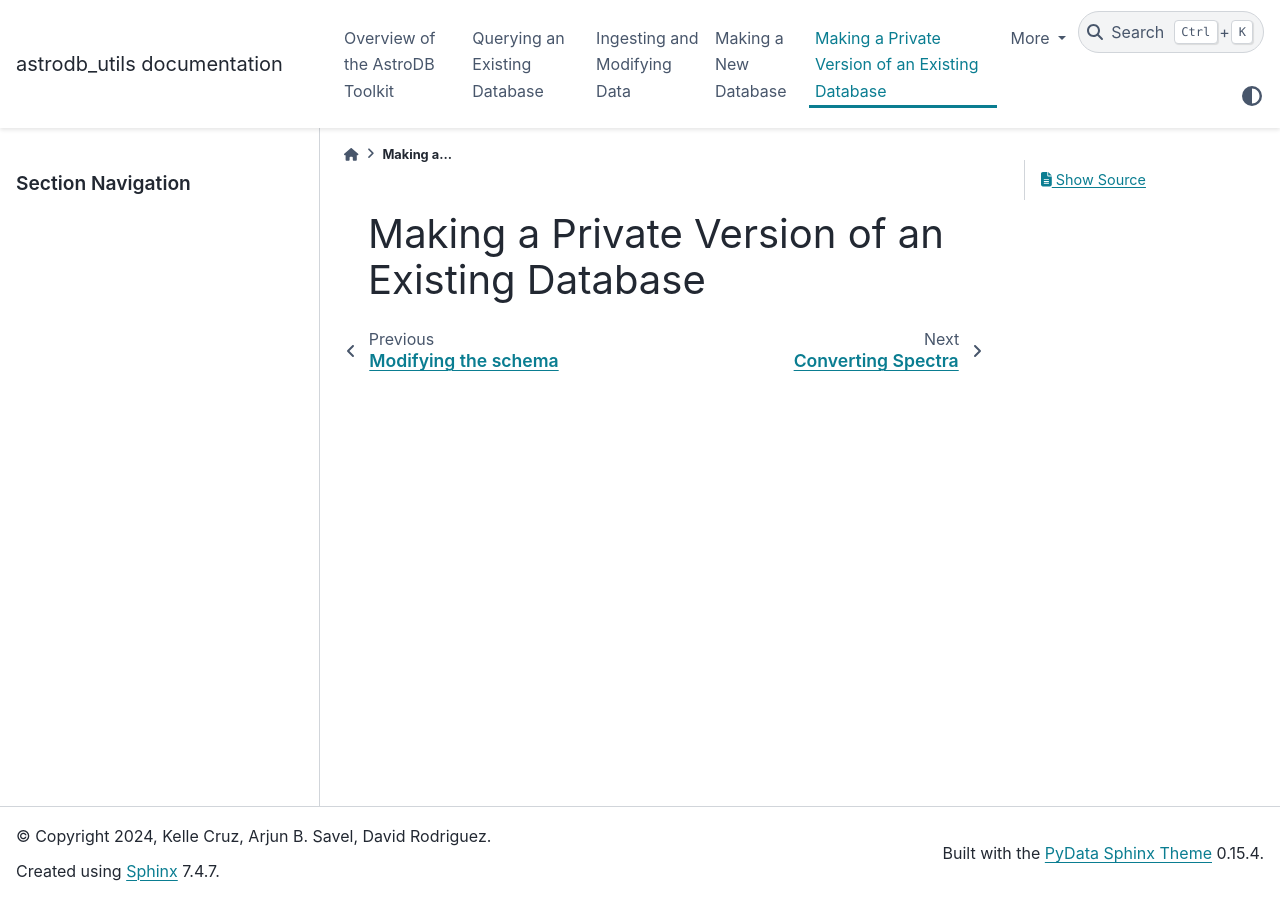
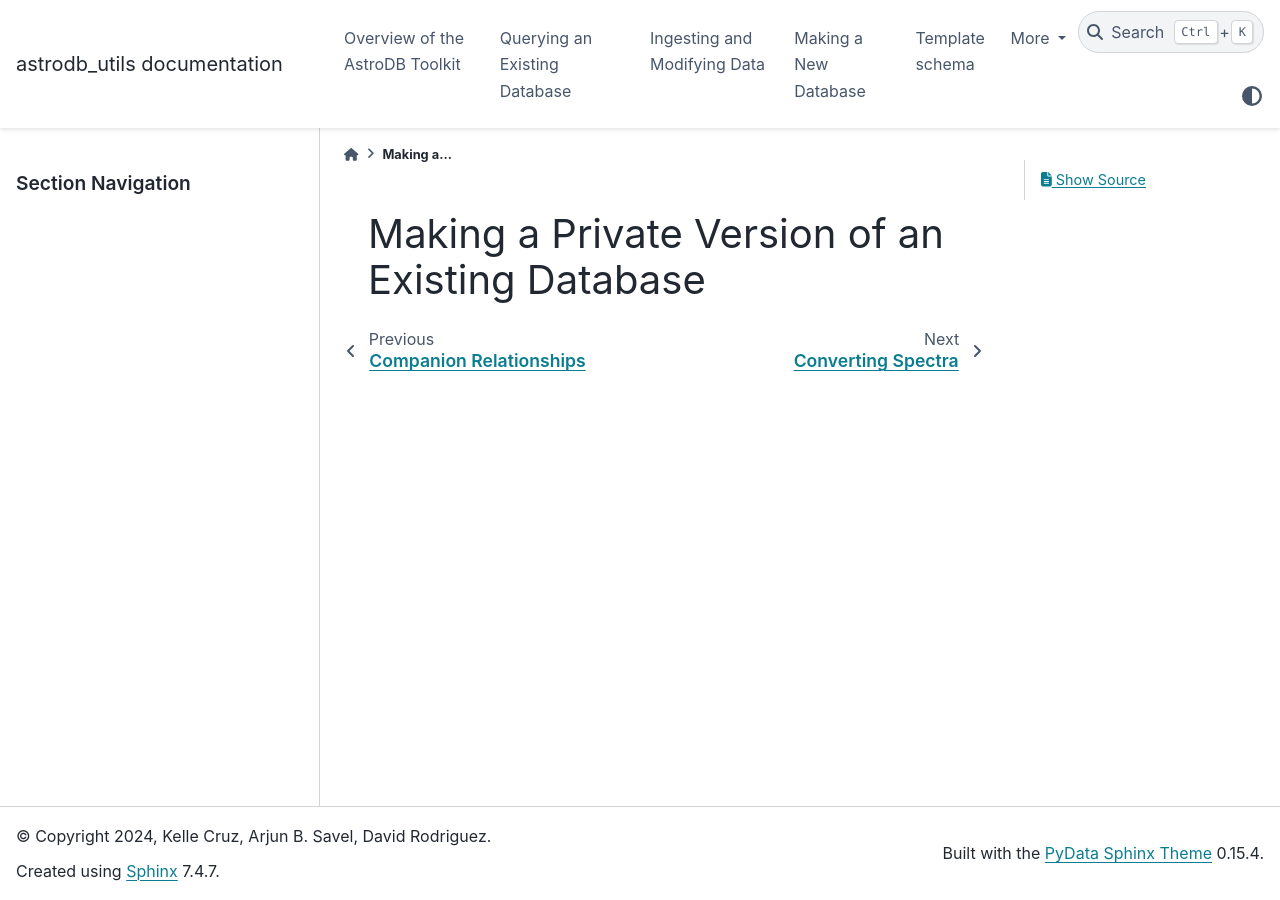
Before and after one commit to astrodbtoolkit/astrodb_utils, a Sphinx documentation site: the page built from docs/pages/making_private_version.rst, in a window 1280 px wide. Built offline with Sphinx 7.4.7 and the PyData theme 0.15.4, drawn with Linux system fonts in a browser that asks for light colours; the version number could not be read and is left out.

Commit message:
start template schema docs

```diff
--- a/docs/conf.py
+++ b/docs/conf.py
@@ -56,6 +56,7 @@ extensions = [
     "sphinx.ext.mathjax",
     "nbsphinx",
     "pydata_sphinx_theme",
+    'sphinx_mdinclude',
 ]
 
 
--- a/docs/doc_requirements.txt
+++ b/docs/doc_requirements.txt
@@ -5,3 +5,4 @@ nbsphinx
 pydata-sphinx-theme
 mock
 sphinx-pyproject
+sphinx_mdinclude
--- a/docs/index.rst
+++ b/docs/index.rst
@@ -18,6 +18,7 @@ User Guide
    pages/querying_existing_db/index
    pages/ingesting/getting_started_ingesting
    pages/make_new_db/getting_started_new_database
+   pages/template_schema/template_schema
    pages/making_private_version
    pages/converting_spectra/converting_spectra
    pages/getting_help/index
--- /dev/null
+++ b/docs/pages/template_schema/template_schema.rst
@@ -0,0 +1,8 @@
+Template schema
+========================
+
+.. toctree::
+   :glob:
+   :maxdepth: 1
+
+   companion_relationships
```
Also changed, not shown: docs/pages/template_schema/companion_relationships.rst (added, +13 -0 lines).
